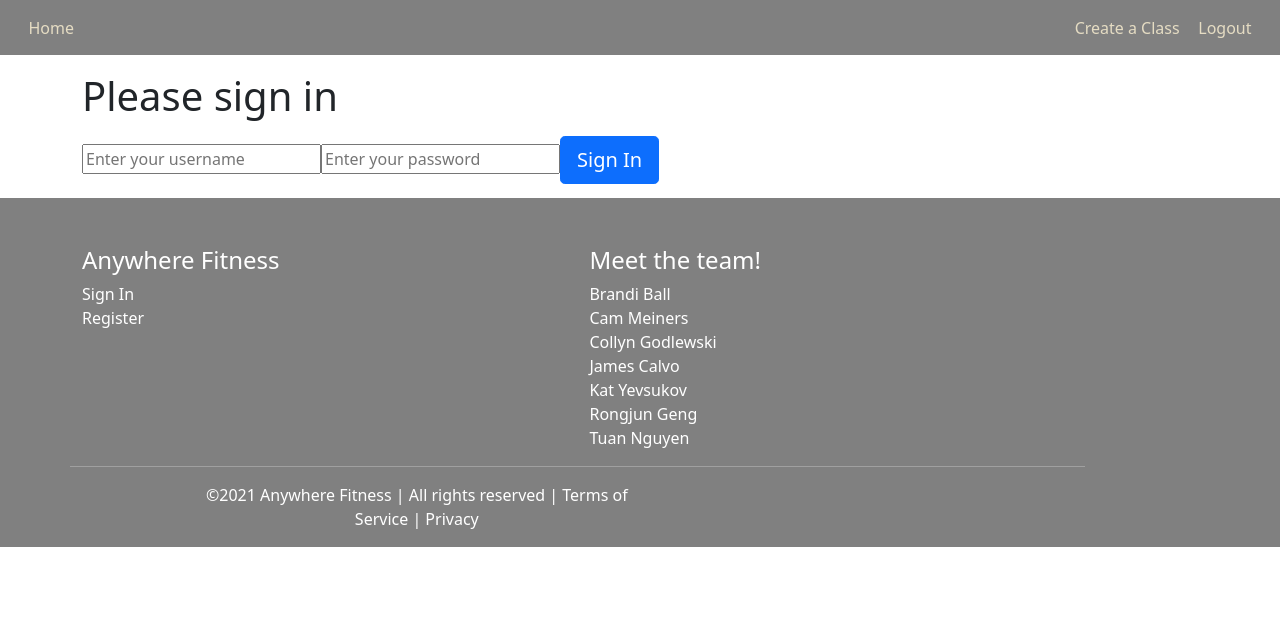
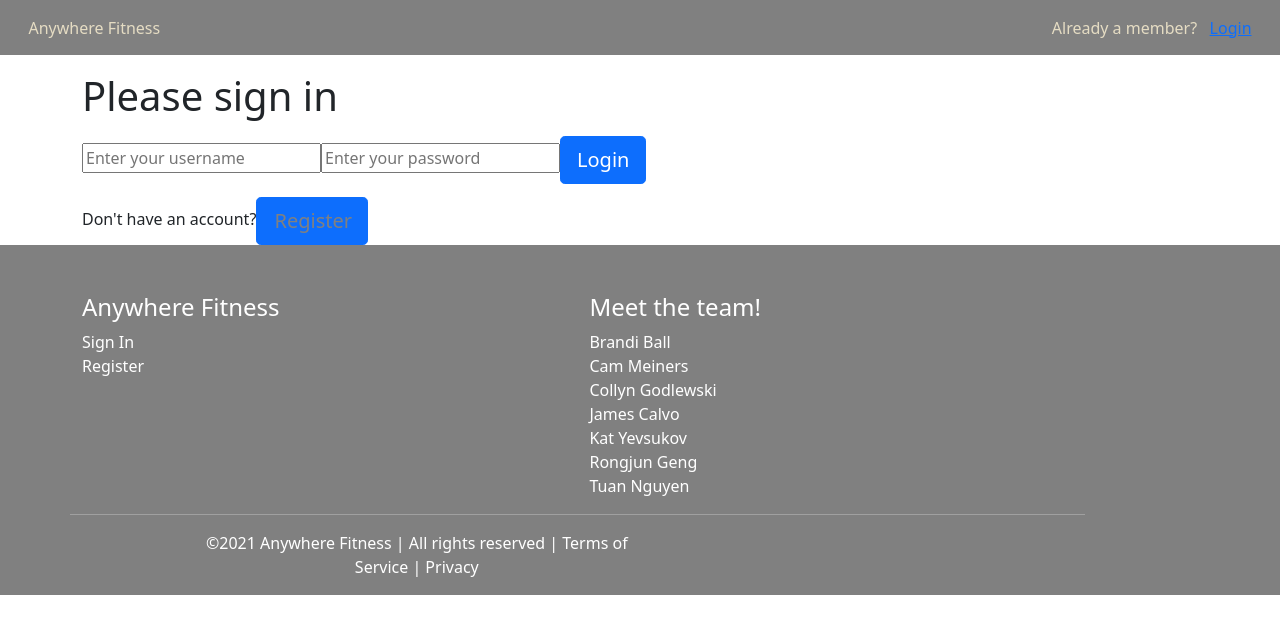
Before and after one commit to ft-anywhere-fitness-7/front-end, a React (Create React App) app in the folder front-end/: page /login in a window 1280 px wide. Shown: the top 634 px of the page. Built offline with nearby package versions, Linux system fonts and the light colour scheme.

Commit message:
debug homepage, register page, login page and loggedIn logic, isLogghedIn is okay, but three pages have flaw

```diff
--- a/front-end/src/App.js
+++ b/front-end/src/App.js
@@ -8,32 +8,47 @@ import Logout from "./components/Logout";
 import {Route, Switch } from 'react-router-dom';
 import React, { useState } from 'react';
 import CreateClass from "./components/CreateClass";
+
+
+
 function App() {
 
 
   // To carry the whole classes
   const [classes, setClasses] = useState([]);
 
-  // The state for header
-  const isLoggedIn = localStorage.getItem('token');
+  const [isLoggedIn, setIsLoggedIn] = useState(localStorage.getItem('token'));
+
+  const [isHomePage, setIsHomePage] = useState(true);
+  const [isRegPage, setIsRegPage] = useState(false);
+  const [isLoginPage, setIsLoginPage] = useState(false);
+
+  // const isLoggedIn = localStorage.getItem('token');
   const role = localStorage.getItem('role');
-  const username = localStorage.getItem('username');
+  const message = localStorage.getItem('message');
 
   return (
     <div className="App">
       <div className="content-wrap">
         <div className="header-section">
-          <Header />
+          <Header isHomePage = { isHomePage } isRegPage = { isRegPage } isLoginPage = { isLoginPage }  isLoggedIn = { isLoggedIn } role = { role }  message = { message } />
         </div>
         <div className='display'>
             <Switch>
               <Route exact path="/">
-              <Home />
+                <Home setIsHomePage = { setIsHomePage } />
               </Route>
               <Route path="/login">
-                <Login />
+                <Login setIsLoggedIn = { setIsLoggedIn } />
               </Route>
-              <Route path="/logout" component={Logout} />
+              <Route path="/logout">
+                <Logout
+                setIsLoggedIn = { setIsLoggedIn }
+                setIsHomePage = { setIsHomePage }
+                setIsRegPage = { setIsRegPage }
+                setIsLoginPage = { setIsLoginPage }
+                />
+              </Route>
               <Route path="/register">
                 <Register />
               </Route>
--- a/front-end/src/components/Header.js
+++ b/front-end/src/components/Header.js
@@ -5,23 +5,26 @@ import '../CSS/Header.css';
 
 
 const Header = (props) => {
-    // const { role, isLoggedIn } = props;
-
-    const isLoggedIn = true;
-    const role = "instructor";
 
     return(
         <nav className="nav-bar">
             <div className="left-links">
-                <Link className="link" to='/'>Home</Link>
-                {!isLoggedIn && <Link className="link" to='/classes'>Our Classes</Link>}
+                <Link className="link" to='/'>Anywhere Fitness</Link>
+
             </div>
             <div className="right-links">
-                {!isLoggedIn && <Link className="link" to='/register'>Signup</Link>}
-                {!isLoggedIn && <Link className="link" to='/login'>Login</Link>}
-                {(role === 'instructor' && isLoggedIn) && <Link className="link" to='/create'>Create a Class</Link>}
-                {/* {(role === 'instructor' && isLoggedIn) && <Link className="link" to='/classes'>Classes</Link>} */}
-                {isLoggedIn && <Link className="link" to='/logout'>Logout</Link>}
+                {(props.isLoginPage && !props.isLoggedIn ) &&
+                    <div className="link"  > <span>Need a account? &nbsp; </span> <Link to='/register' >Register</Link></div>}
+                {(!props.isLoginPage && !props.isLoggedIn ) &&
+                    <div className="link" > <span>Already a member? &nbsp; </span> <Link to='/login' >  Login </Link> </div>}
+
+                {(props.role === 'instructor' && props.isLoggedIn) &&
+                    <Link className="link" to='/create'>Create a Class</Link>}
+
+                {props.isLoggedIn &&
+                    <Link className="link" to='/logout'>Logout</Link>}
+
+
 
             </div>
         </nav>
--- a/front-end/src/components/Home.js
+++ b/front-end/src/components/Home.js
@@ -2,10 +2,22 @@ import React from 'react';
 import homeImg from '../assets/fitness3.jpg'
 import '../CSS/Home.css';
 import { Link } from 'react-router-dom'
+import Header from './Header';
 
 export default function Home(props) {
+
+    console.log('props in home.js: ', props);
+
+    const handleChange = (e) => {
+        props.setHomePage(false);
+
+    }
+
     return(
         <div>
+        <div className="header-section">
+          {/* <Header isLoggedIn = { isLoggedIn } role = { role }  message = { message } /> */}
+        </div>
             <div className="container">
                 <div>
                     <div className="left">
@@ -14,8 +26,8 @@ export default function Home(props) {
                     <div>
                         <p>THESE DAYS, FITNESS CLASSES CAN BE HELD ANYWHERE- A PARK, AN UNFINISHED BASEMENT OR A GARAGE- NOT JUST AT A TRADITIONAL GYM. CERTIFIED FITNESS INSTRUCTORS NEED AN EASY WAY TO TAKE THE AWKWARDNESS OUT OF ATTENDANCE TAKING AND CLIENT PAYMENT PROCESSING.</p>
                     </div>
-                    <div className="register">
-                        <Link className="register-now" to='/register'>Register Now</Link>
+                    <div className="register" onChange={handleChange} >
+                        <Link className="register-now" to='/register' >Register Now</Link>
                     </div>
                 </div>
                 <div className="href='/register'">
--- a/front-end/src/components/Login.js
+++ b/front-end/src/components/Login.js
@@ -1,14 +1,15 @@
 import React, { useState } from 'react';
 import { useHistory, Link } from 'react-router-dom';
 import axios from 'axios';
-
+import Header from './Header';
 // can not replace real url in post, figure out later
 import { BASE_URL, API_KEY } from '../utils/URL';
 
 console.log('BASE_URL: ', BASE_URL);
 
 export default function Login (props){
-
+        const { setIsLoggedIn } = props;
+        console.log('props in Login.js: ', props);
         const { push } = useHistory();
 
         const [login, setLogin] = useState({
@@ -33,6 +34,7 @@ export default function Login (props){
                     localStorage.setItem('token', resp.data.token);
                     localStorage.setItem('role', resp.data.role);
                     localStorage.setItem('message', resp.data.message);
+                    props.setIsLoggedIn(localStorage.getItem('token'));
                     push('/classes');
                 })
                 .catch(err => {
@@ -40,8 +42,9 @@ export default function Login (props){
                 })
         }
 
-        return (
-            <div className="container">
+        return (<div className="container">
+            {/* <Header isLoggedIn = { isLoggedIn } role = { role }  message = { message } /> */}
+            <div >
                 <form onSubmit={handleSubmit} >
                     <h1 className= "mb-3">Please sign in</h1>
                     <label htmlFor="username" className="sr-only mb-4">
@@ -62,8 +65,13 @@ export default function Login (props){
                                 onChange={handleChange}
                             />
                     </label>
-                    <button className="btn btn-lg btn-primary btn block">Sign In</button>
+                    <button className="btn btn-lg btn-primary btn block">Login</button>
                 </form>
+                    <div>Don't have an account?
+                    <button className="btn btn-lg btn-primary btn block"><Link className="link-1" to='/register'>Register</Link></button>
+                    {/* <p className="special-p">Don't have an account?<Link className="link-1" to='/register'>Register</Link></p> */}
+                    </div>
+
             </div>
-        )
+        </div>)
 }
--- a/front-end/src/components/Logout.js
+++ b/front-end/src/components/Logout.js
@@ -2,19 +2,24 @@ import React, { useEffect } from "react"
 import { useHistory } from 'react-router-dom'
 
 const Logout = (props)=> {
+
     console.log('props in Logout.js: ', props);
     console.log('useHistory: ', useHistory());
 
     const { push } = useHistory();
 
-    useEffect(() => {
-        const token = localStorage.getItem('token');
+    localStorage.removeItem("token");
+    localStorage.removeItem("role");
+    localStorage.removeItem("message");
+    props.setIsLoggedIn(localStorage.getItem('token'));
+    props.setIsLoginPage(true);
+    props.setIsRegPage(false);
+    props.setIsHomePage(false);
 
-        localStorage.removeItem("token");
-        push ("/login");
+    push ("/login");
 
         return(<div></div>);
-    })
+
 }
 
 export default Logout;
--- a/front-end/src/components/Register.js
+++ b/front-end/src/components/Register.js
@@ -1,6 +1,6 @@
 import React, { useState } from 'react';
 
-export default function Register () {
+export default function Register (props) {
 
     const [username, setUsername] = useState('');
     const [password, setPassword] = useState('');
@@ -31,6 +31,7 @@ export default function Register () {
         } else {
             setSubmitted(true);
             setError(false);
+
         }
     };
 
```
